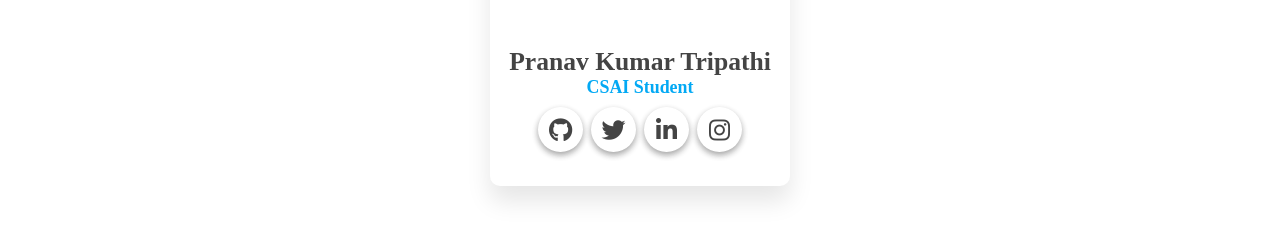
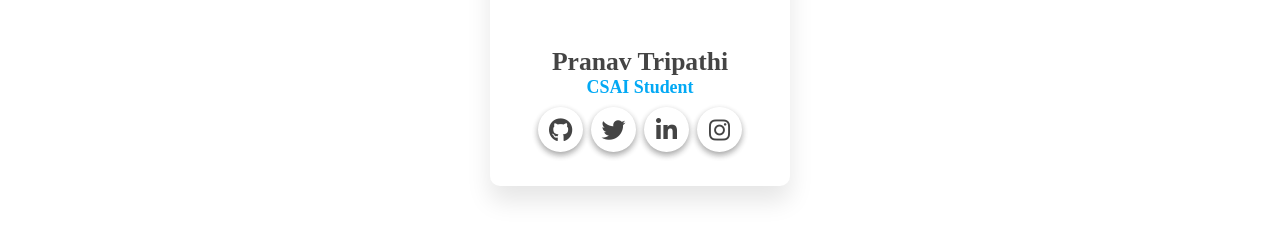
Before and after one commit to VishaaLPandey/session, a plain HTML site: page index.html in a window 1280 px wide. Shown: the part 414-654 px from the top of the page. Drawn offline with Linux system fonts and the light colour scheme.

Commit message:
name added

```diff
--- a/index.html
+++ b/index.html
@@ -16,7 +16,7 @@
         </div>
         <div class="content">
             <div class="detail">
-                <h2>Pranav Kumar Tripathi<br /><span>CSAI Student</span></h2>
+                <h2>Pranav Tripathi<br /><span>CSAI Student</span></h2>
                 <ul class="sci">
                     <li>
                         <a target="_blank" href="https://github.com/prnvtripathi"><i class="fab fa-github"></i></a>
```
